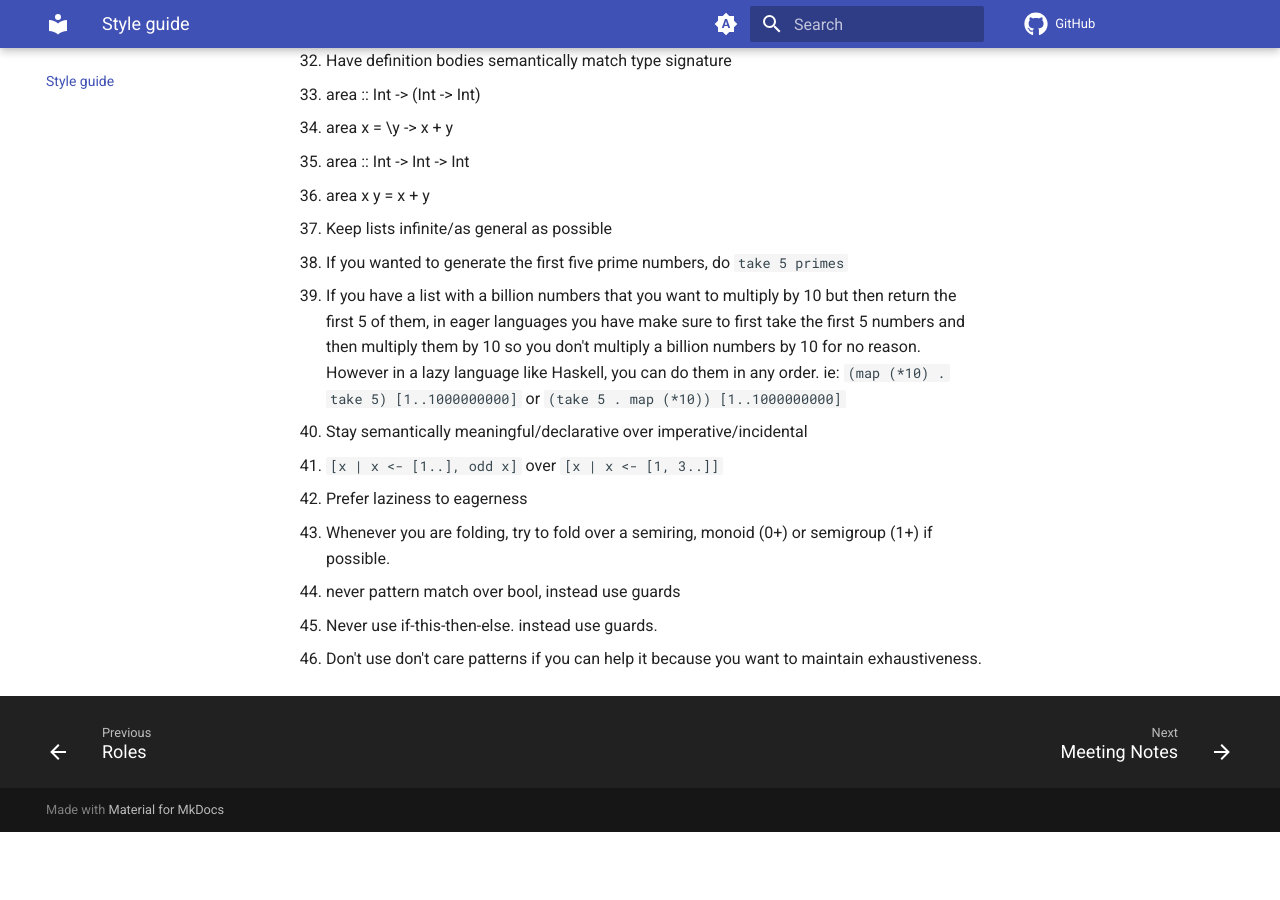
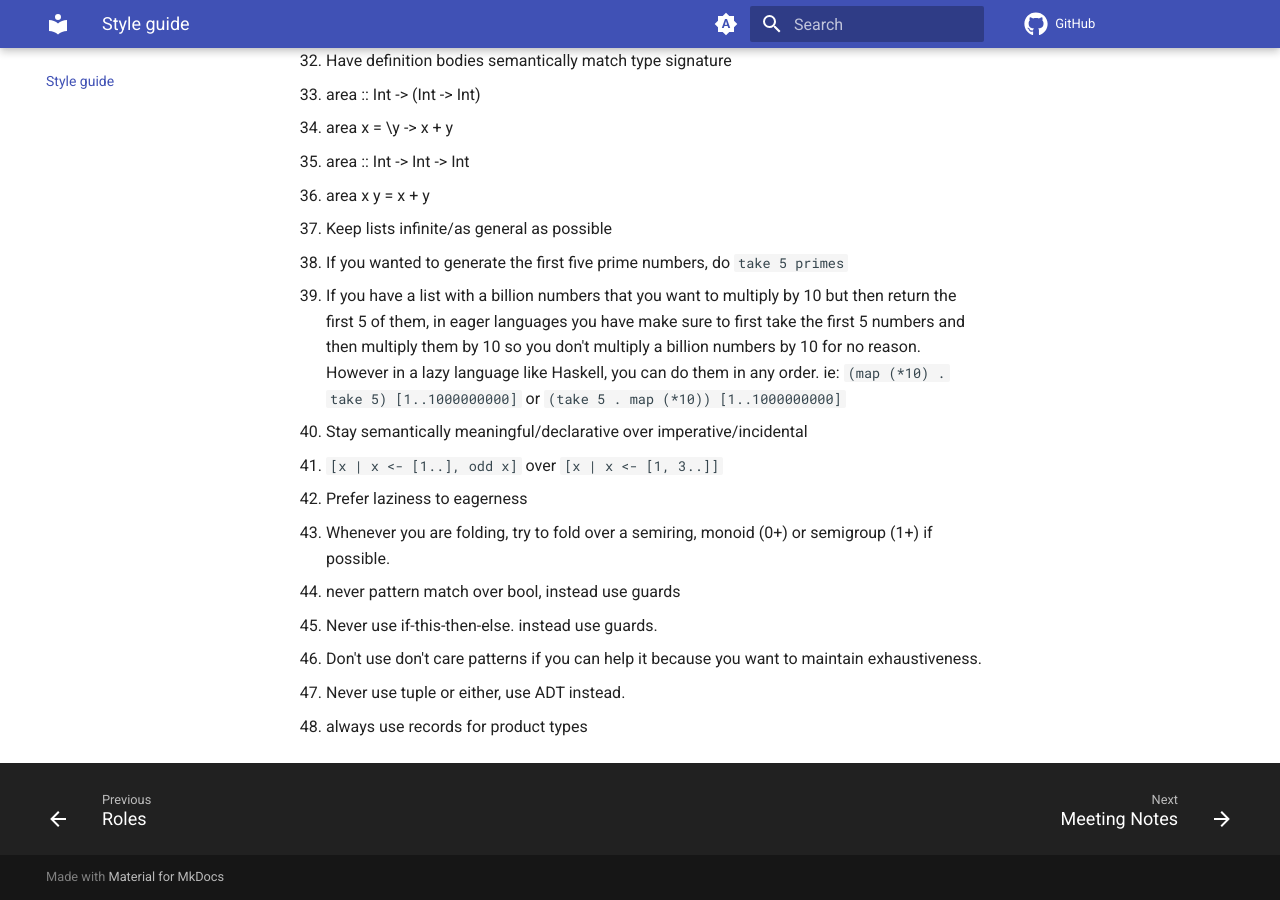
Before and after one commit to solvex-software/solvex-internal-documentation, an MkDocs documentation site: the page built from docs/style-guide.md, in a window 1280 px wide and 900 px high, scrolled down 1544 px. Built offline with MkDocs 1.6.1 and Material for MkDocs 9.7.7, drawn with Linux system fonts in a browser that asks for light colours; comment, search, counter and statistics services are not loaded; before the commit the page ends 2376 px from its top, so only the background shows below that.

Commit message:
Update style-guide.md

```diff
--- a/docs/style-guide.md
+++ b/docs/style-guide.md
@@ -47,3 +47,5 @@
 1. never pattern match over bool, instead use guards
 1. Never use if-this-then-else. instead use guards.
 1. Don't use don't care patterns if you can help it because you want to maintain exhaustiveness.
+1. Never use tuple or either, use ADT instead.
+1. always use records for product types
```
